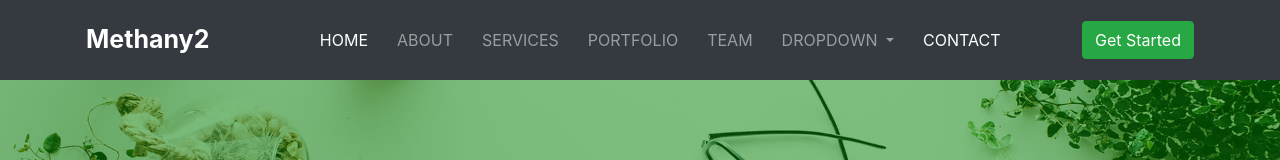
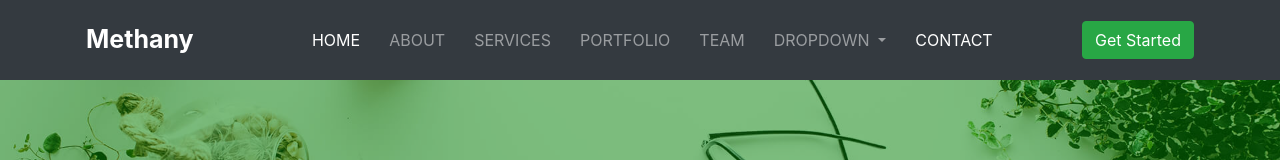
Before and after one commit to Mujahid929/Methany.github.io, a plain HTML site: page index.html in a window 1280 px wide. Shown: the top 160 px of the page. Drawn offline with nearby package versions, Linux system fonts and the light colour scheme; a script that the page names is missing.

Commit message:
Update index.html

```diff
--- a/index.html
+++ b/index.html
@@ -26,7 +26,7 @@
     <div class="container-fluid bg-dark fixed-top my-Nav  ">
         <nav class="navbar py-3  navbar-expand-lg navbar-dark bg-dark container  " id="myNavbar">
             <a class="navbar-brand  font-weight-bold mu-brand  " href="#">
-                Methany2
+                Methany
             </a>
             <button class="navbar-toggler" type="button" data-toggle="collapse" data-target="#navbarSupportedContent"
                 aria-controls="navbarSupportedContent" aria-expanded="false" aria-label="Toggle navigation">
```
